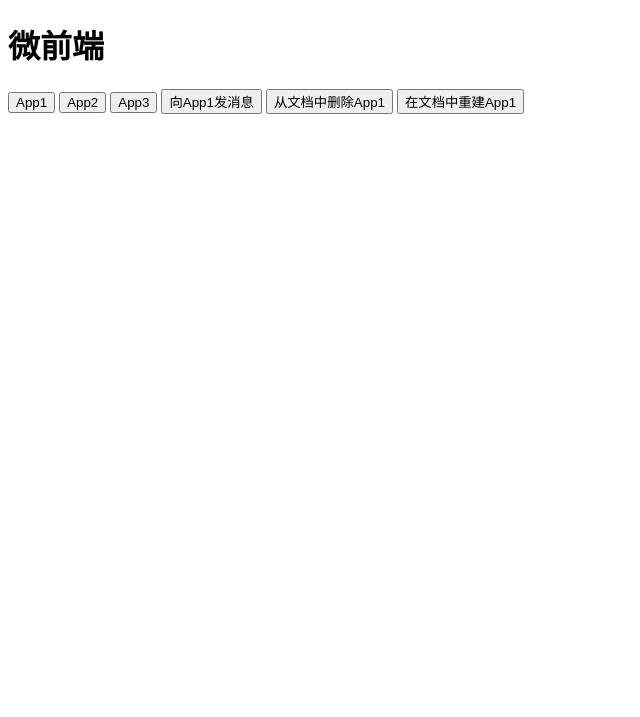
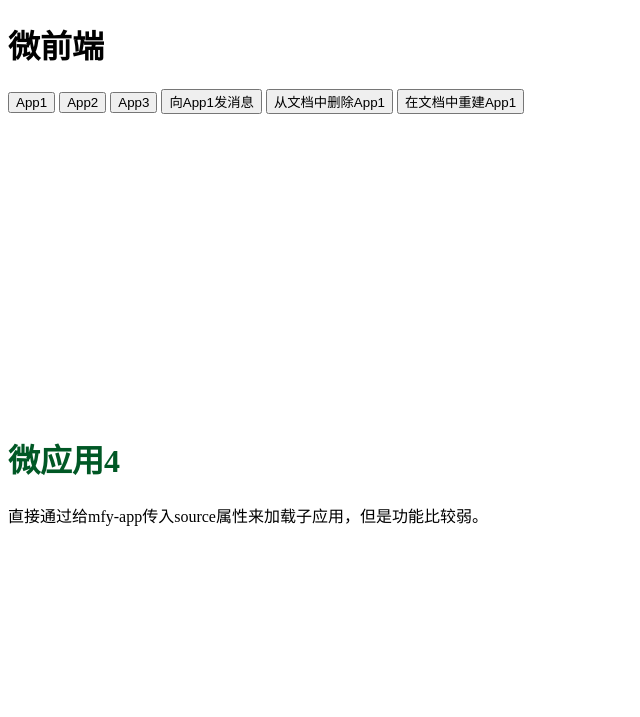
Before and after one commit to tangshuang/mfy, a website built with webpack: page spec/index.html in a window 1280 px wide. Shown: the whole page, without its empty margins (0-640 px from the left). Built offline with nearby package versions, Linux system fonts and the light colour scheme.

Commit message:
support use source property for mfy-app element

```diff
--- a/es/index.js
+++ b/es/index.js
@@ -6,11 +6,6 @@ import {
   asyncIterate,
 } from './utils/utils.js'
 import MFY_Element from './mfy-element.js'
-
-// 注册元素
-if (!customElements.get('mfy-app')) {
-  customElements.define('mfy-app', MFY_Element)
-}
 
 const _setScopeToTopWindow = (scope) => {
   const win = getTopWindow()
@@ -645,3 +640,41 @@ async function parseSourceText(source) {
 
   return { styles, scripts, elements }
 }
+
+// 注册元素
+if (!customElements.get('mfy-app')) {
+  let createdMfyElement = 0
+  class MfyElement extends MFY_Element {
+    init() {
+      const name = this.getAttribute('name')
+      const source = this.getAttribute('source')
+      const type = this.getAttribute('type')
+
+      const n = name || source.replace(/[^0-9a-z-]/gi, '')
+
+      // 如果直接传入了source而没有传name，表示这是一个直接加载式而非注册式的子应用
+      if (source) {
+        // 该app还没有被注册过，才会执行regsiterMicroApp，如果已经执行过了，就没有必要
+        const rootElement = getTopElement(this)
+        const app = rootElement.__apps && rootElement.__apps.find(app => app.name === n)
+        if (!app) {
+          // 重写name属性，这样可以在registerMicroApp中被查询到
+          if (!name) {
+            this.setAttribute('name', n)
+          }
+
+          // 启动应用
+          const scope = connectScope()
+          const app = createApp(scope, {
+            name: n,
+            source: () => importSource(source),
+            type,
+            autoMount: true,
+          })
+          scope.apps.push(app)
+        }
+      }
+    }
+  }
+  customElements.define('mfy-app', MfyElement)
+}
--- a/es/mfy-element.js
+++ b/es/mfy-element.js
@@ -48,6 +48,7 @@ export class MFY_Element extends HTMLElement {
 
     this._listeners = []
     this.ready(true)
+    this.init()
   }
 
   ready(create) {
@@ -484,10 +485,11 @@ export class MFY_Element extends HTMLElement {
         this.wait = null
       }
 
+      const setElementAttributes = (el, attributes, excludes = []) => {
+        attributes.filter(item => !excludes.includes(item.name)).forEach(({ name, value }) => el.setAttribute(name, value))
+      }
+
       if (!_mounted) {
-        const setElementAttributes = (el, attributes, excludes = []) => {
-          attributes.filter(item => !excludes.includes(item.name)).forEach(({ name, value }) => el.setAttribute(name, value))
-        }
         const getElementByHtml = (html) => {
           const el = document.createElement('div')
           el.innerHTML = html
--- a/es/utils/utils.js
+++ b/es/utils/utils.js
@@ -67,7 +67,7 @@ export function getTopWindow() {
 
 export function getTopElement(element) {
   let root = element
-  while (root.parentNode) {
+  while (root.parentNode || (root !== element && root.nodeName === 'MFY-APP')) {
     root = root.parentNode
   }
   return root
--- a/spec/index.html
+++ b/spec/index.html
@@ -4,9 +4,9 @@
   main {
     position: relative;
     width: 800px;
-    height: 600px;
+    height: 300px;
   }
-  mfy-app {
+  main mfy-app {
     position: absolute;
     top: 0;
     left: 0;
@@ -28,6 +28,7 @@
     <mfy-app name="app2"></mfy-app>
     <mfy-app name="app3"></mfy-app>
   </main>
+  <mfy-app source="./micro-apps/app4.html"></mfy-app>
 </div>
 
 <script>
@@ -114,7 +115,7 @@
         match: () => window.location.hash.startsWith('#app3'),
         map: ({ hash }) => {
           const [, search] = hash.split('?')
-          return search ? 'https://baidu.com/s?' + search : ''
+          return search ? '?' + search : ''
         },
       },
     ],
--- a/spec/jqvm-app/index.html
+++ /dev/null
@@ -1,17 +0,0 @@
-<!DOCTYPE html>
-
-<title>JQvm APP</title>
-
-<template id="app">
-  <div>{{title}}</div>
-</template>
-
-<script src="http://unpkg.com/jquery"></script>
-<script src="http://unpkg.com/jqvm@1.0.1"></script>
-<script>
-  $('#app')
-    .vm({
-      title: 'jqvm',
-    })
-    .mount()
-</script>
--- /dev/null
+++ b/spec/micro-apps/app4.html
@@ -0,0 +1,17 @@
+<!DOCTYPE html>
+
+<style>
+  html, body {
+    margin: 0;
+  }
+  h1 {
+    color: #005825;
+  }
+</style>
+
+<h1>微应用4</h1>
+<div>直接通过给mfy-app传入source属性来加载子应用，但是功能比较弱。</div>
+
+<script>
+  console.log('app4 mounted')
+</script>
```
Also changed, not shown: spec/vue-app/index.html (deleted, +0 -66 lines).
